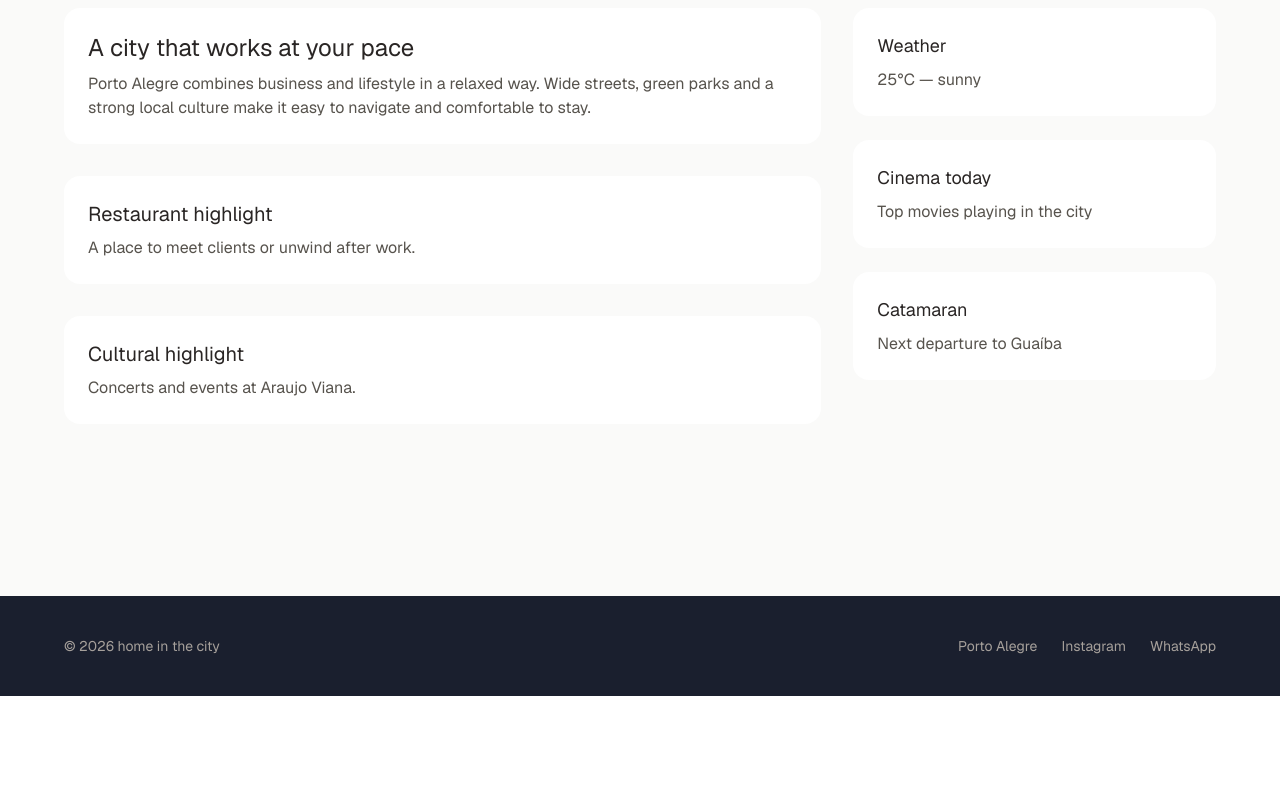
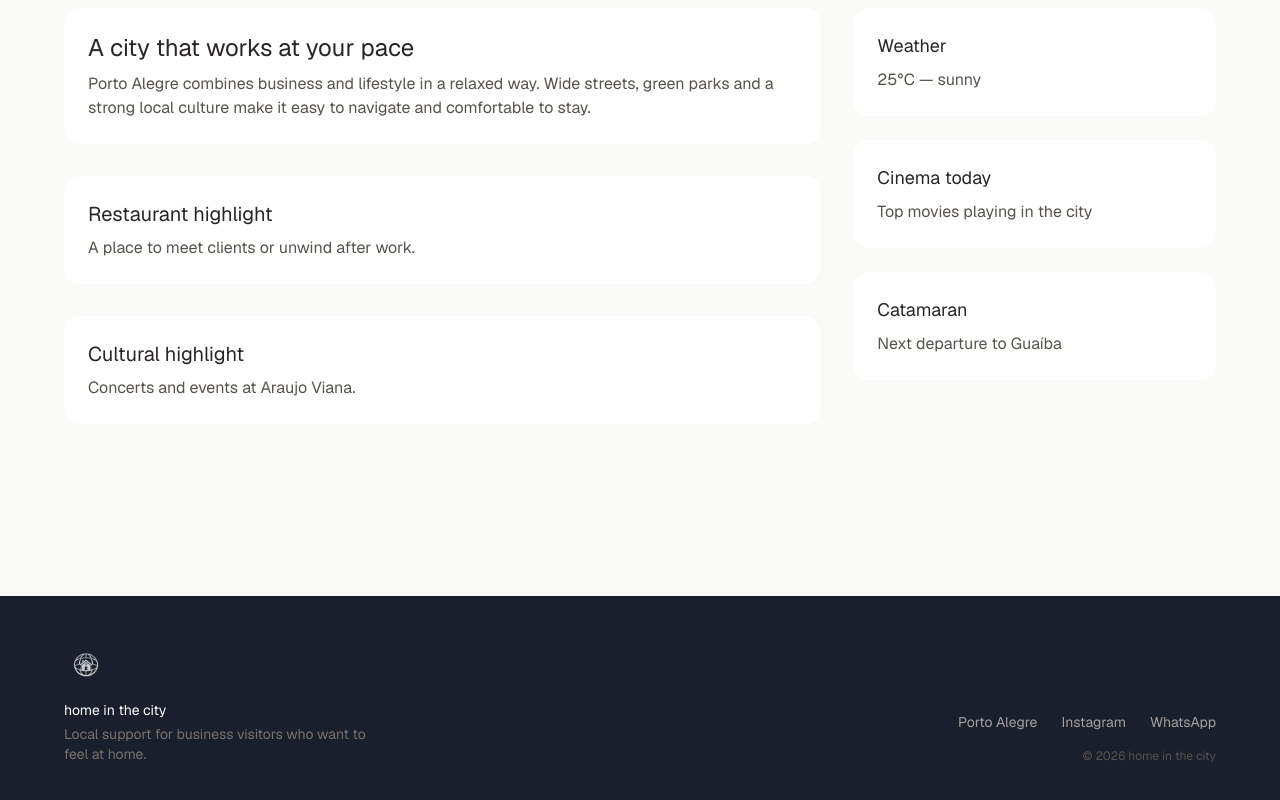
Before and after one commit to Armijnv/homeinthe-city, a Next.js app: page /brazil/porto-alegre in a window 1280 px wide. Shown: the part 204-1004 px from the top of the page. Before the commit the page ends 900 px from the top, so only its background shows below. Built offline with nearby package versions, Linux system fonts and the light colour scheme.

Commit message:
new footer

```diff
--- a/app/layout.tsx
+++ b/app/layout.tsx
@@ -3,6 +3,7 @@ import type { Metadata } from "next";
 import { Geist } from "next/font/google";
 import "./globals.css";
 import Link from "next/link";
+import Image from "next/image";
 
 const geist = Geist({ subsets: ["latin"] });
 
@@ -20,24 +21,32 @@ export default function RootLayout({
   return (
     <html lang="en">
       <body className={`${geist.className} bg-[#1a1f2e]`}>
-
         <Header />
 
-        <main>
-          {children}
-        </main>
+        <main>{children}</main>
 
-        {/* Footer */}
-        <footer className="px-6 py-10 bg-[#1a1f2e]">
-          <div className="max-w-6xl mx-auto flex flex-col items-center gap-6 text-sm text-stone-400 md:flex-row md:justify-between">
+        <footer className="bg-[#1a1f2e] px-6 py-12">
+          <div className="mx-auto flex max-w-6xl flex-col items-center gap-8 text-center text-sm text-stone-400 md:flex-row md:items-end md:justify-between md:text-left">
 
-            {/* Left */}
-            <span className="text-center md:text-left">
-              © 2026 home in the city
-            </span>
+            <div className="flex flex-col items-center gap-3 md:items-start">
+              <Image
+                src="/logo.png"
+                alt="Home in the City logo"
+                width={44}
+                height={44}
+                className="opacity-80"
+              />
 
-            {/* Links */}
-            <div className="flex flex-col items-center gap-4 md:flex-row md:gap-6">
+              <div>
+                <p className="text-white">home in the city</p>
+                <p className="mt-1 max-w-xs text-stone-500">
+                  Local support for business visitors who want to feel at home.
+                </p>
+              </div>
+            </div>
+
+            <div className="flex flex-col items-center gap-4 md:items-end">
+              <div className="flex flex-wrap justify-center gap-6 md:justify-end">
                 <Link href="/brazil/porto-alegre" className="hover:text-white">
                   Porto Alegre
                 </Link>
@@ -57,9 +66,13 @@ export default function RootLayout({
                 </a>
               </div>
 
+              <span className="text-xs text-stone-600">
+                © 2026 home in the city
+              </span>
+            </div>
+
           </div>
         </footer>
-
       </body>
     </html>
   );
```
Lines whose indentation alone changed are shown as unchanged.
